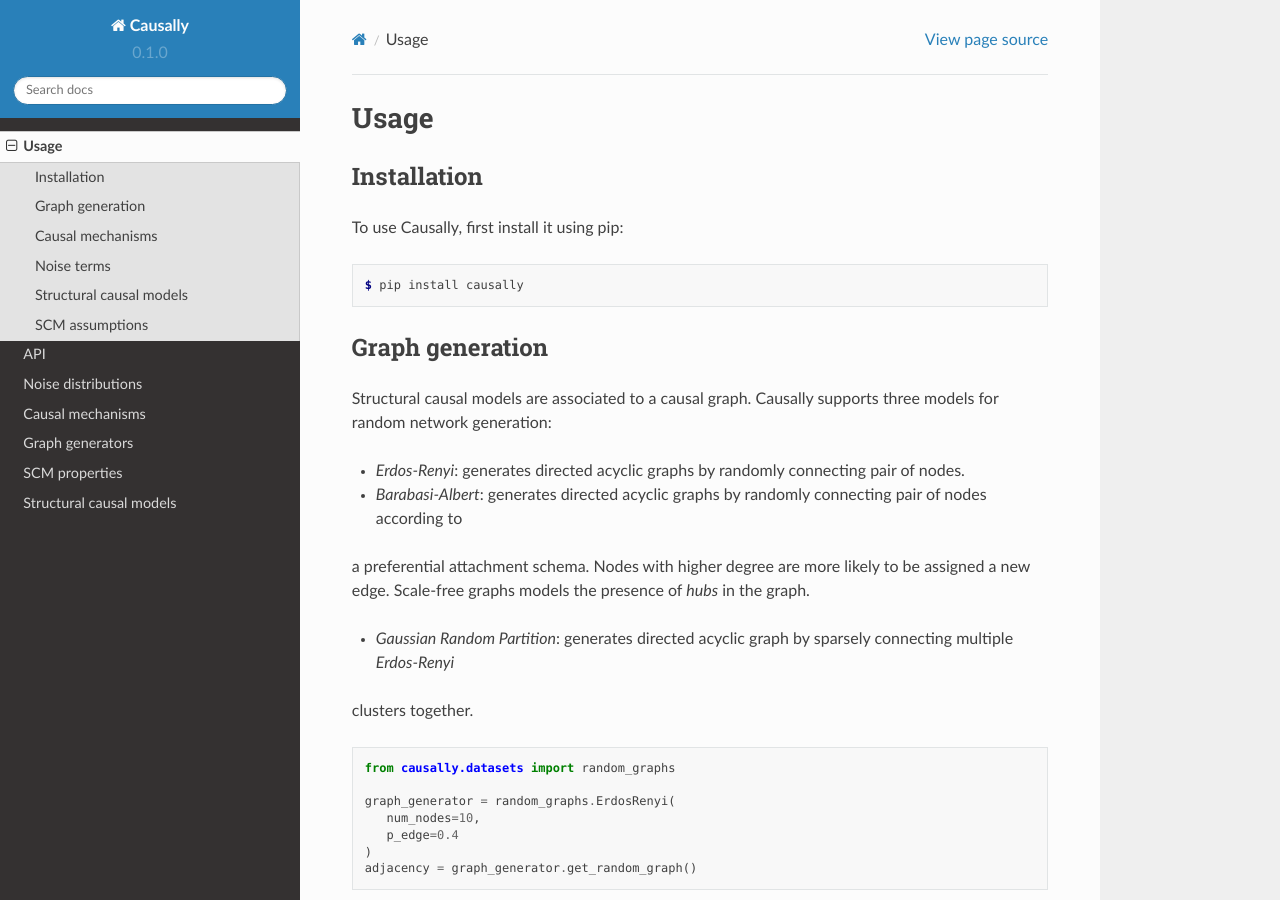
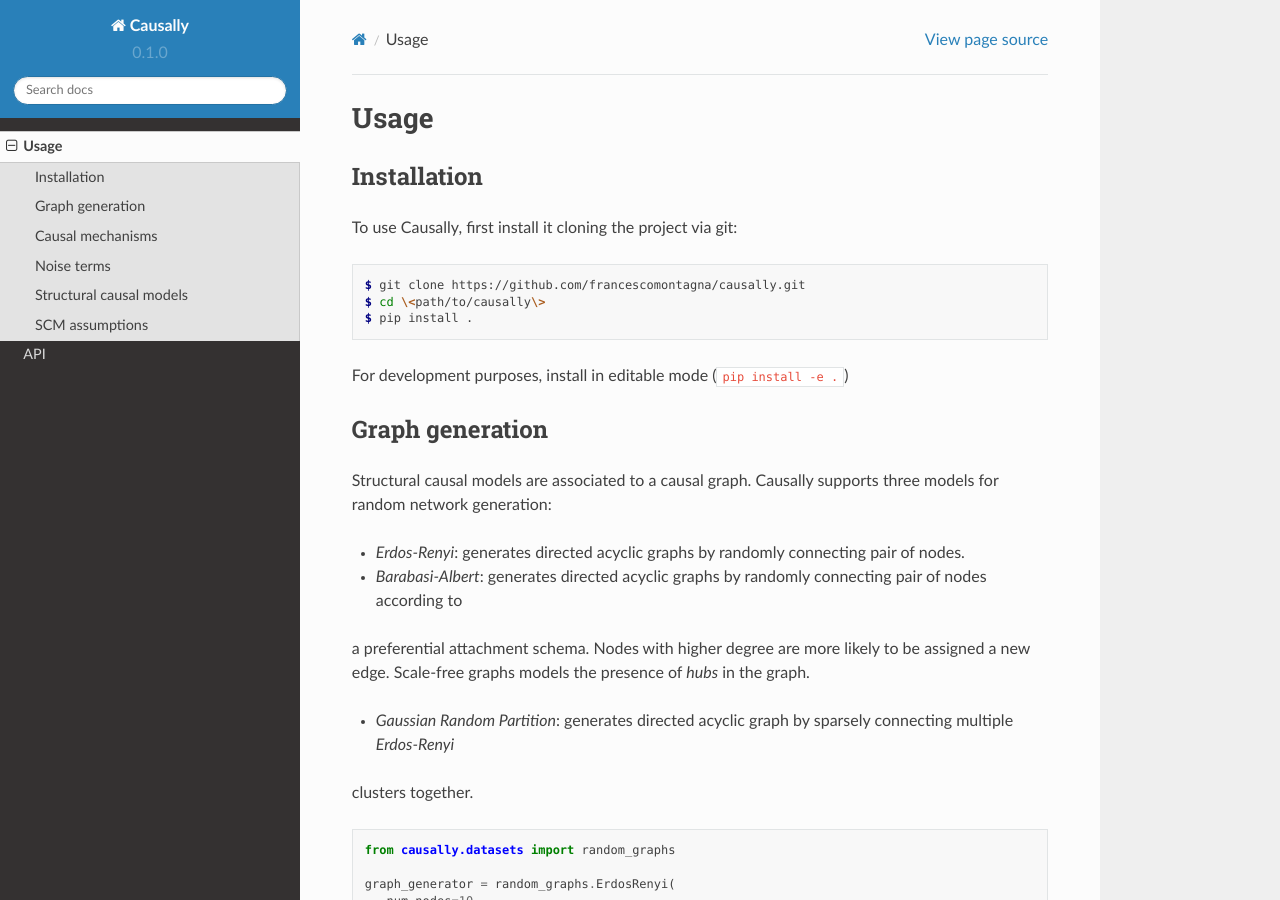
Before and after one commit to francescomontagna/causally, a Sphinx documentation site: the page built from docs/source/usage.rst, in a window 1280 px wide and 900 px high. Built offline with Sphinx 7.4.7 and the Read the Docs theme 2.0.0, drawn with Linux system fonts in a browser that asks for light colours.

```diff
--- a/docs/source/index.rst
+++ b/docs/source/index.rst
@@ -1,5 +1,5 @@
 Welcome to Causally's documentation!
-===================================
+====================================
 
 **Causally** is a Python library for the generation of synthetic benchmarks for causal discovery.
 Causally allows specifying several properties of the structural causal model generating the data,
@@ -9,7 +9,7 @@ absence of measurement error, as well as the *i.i.d.* assumption on the observed
 beyond common assumptions in causal discovery that are hardly met in the real-world scenarios of interest.
 
 Check out the :doc:`usage` section for further information, including
-how to :ref:`installation` the project.
+how to :ref:`install <installation>`.
 
 .. note::
 
--- a/docs/source/usage.rst
+++ b/docs/source/usage.rst
@@ -6,12 +6,21 @@ Usage
 Installation
 ------------
 
+
 .. What about git clone + pip install . until the library is not completely ready?
-To use Causally, first install it using pip:
+To use Causally, first install it cloning the project via git:
 
 .. code-block:: console
 
-   $ pip install causally
+   $ git clone https://github.com/francescomontagna/causally.git
+   $ cd \<path/to/causally\>
+   $ pip install .
+
+For development purposes, install in editable mode (``pip install -e .``)
+
+.. .. code-block:: console
+
+..    $ pip install causally
 
 
 Graph generation
```
Also changed, not shown: other parts of docs/source/index.rst (+1 -0 lines), docs/source/api.rst (+10 -16 lines).
